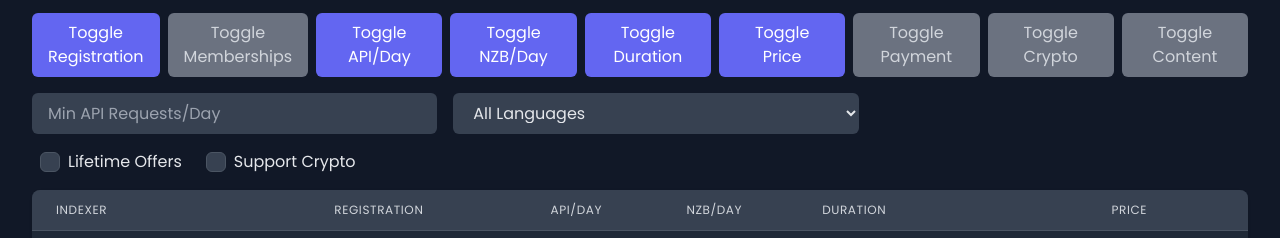
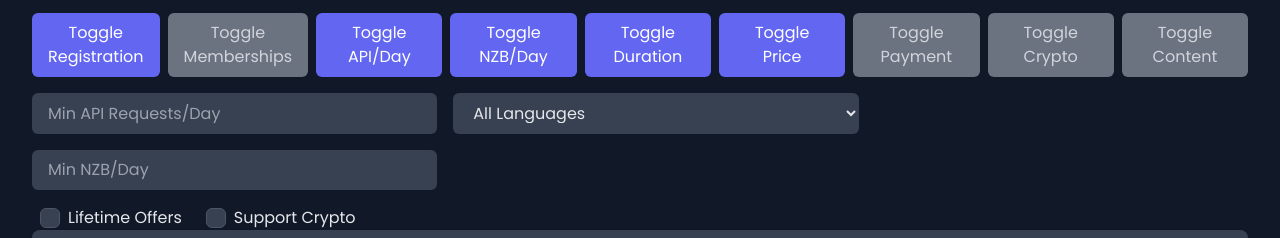
Before and after one commit to valthrunner/nzb-indexer-list, a plain HTML site: page index.html in a window 1280 px wide. Shown: the part 575-813 px from the top of the page. Drawn offline with nearby package versions, Linux system fonts and the light colour scheme.

Commit message:
Update index.html

```diff
--- a/index.html
+++ b/index.html
@@ -222,7 +222,11 @@
             <option value="ES">Spanish</option>
             <option value="FR">French</option>
           </select>
-          <div class="flex space-x-4 w-1/3">
+          <input id="nzbFilter" type="number" placeholder="Min NZB/Day"
+                 class="w-1/3 px-4 py-2 rounded-md bg-gray-700 text-gray-200 border-gray-600 focus:ring-primary focus:border-primary"
+                 oninput="filterTable()">
+        </div>
+        <div class="flex space-x-4">
           <label for="lifetimeFilter" class="flex items-center space-x-2">
             <input id="lifetimeFilter" type="checkbox" class="w-5 h-5 peer hidden" onchange="filterTable()">
             <div class="w-5 h-5 rounded-md bg-gray-700 peer-checked:bg-primary border border-gray-600"></div>
@@ -233,7 +237,6 @@
             <div class="w-5 h-5 rounded-md bg-gray-700 peer-checked:bg-primary border border-gray-600"></div>
             <span class="text-gray-200">Support Crypto</span>
           </label>
-          </div>
         </div>
 
         <div class="table-container bg-gray-800 rounded-lg shadow">
@@ -4356,12 +4359,14 @@
     function filterTable() {
       const apiInput = document.getElementById('apiFilter').value;
       const languageInput = document.getElementById('languageFilter').value.toUpperCase();
+      const nzbInput = document.getElementById('nzbFilter').value;
       const lifetimeToggle = document.getElementById('lifetimeFilter').checked;
       const cryptoToggle = document.getElementById('cryptoFilter').checked;
 
       const rows = document.querySelectorAll('#indexerTable tbody tr');
       rows.forEach(row => {
         const apiRequestsCell = row.cells[3].textContent.trim();
+        const nzbDayCell = row.cells[4].textContent.trim();
         const languageCell = row.cells[9].textContent.trim().split(',').map(lang => lang.trim().toUpperCase());
         const duration = row.cells[5].textContent.trim().toLowerCase();
         const paymentMethods = row.cells[8].textContent.trim().toLowerCase();
@@ -4377,6 +4382,13 @@
 
         if (languageInput && !languageCell.includes(languageInput)) show = false;
 
+        if (nzbInput) {
+          const nzbDay = nzbDayCell.toLowerCase() === "unlimited"
+            ? Infinity
+            : parseInt(nzbDayCell, 10) || 0;
+          if (nzbDay < parseInt(nzbInput, 10)) show = false;
+        }
+
         if (lifetimeToggle && !duration.includes('lifetime')) show = false;
 
         if (cryptoToggle && !(/crypto|btc|eth|xmr|ltc/.test(paymentMethods))) show = false;
```
Lines whose indentation alone changed are shown as unchanged.
